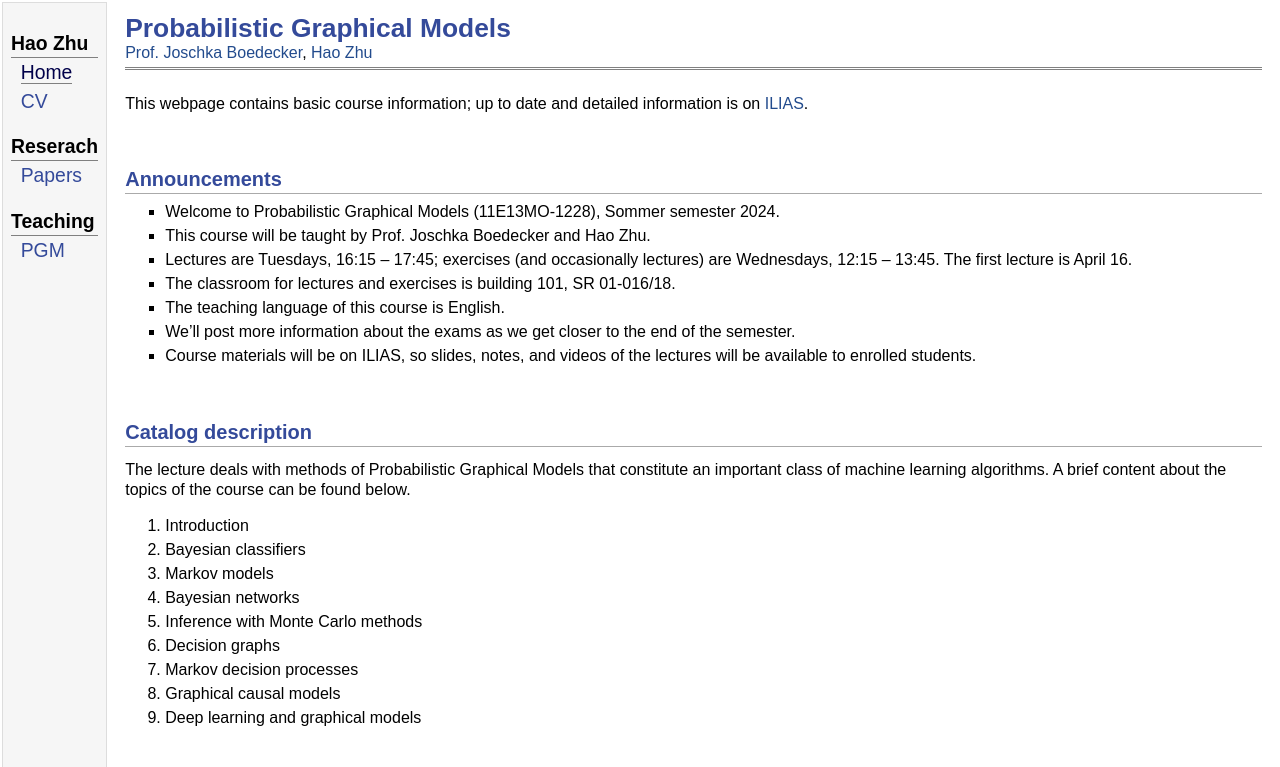
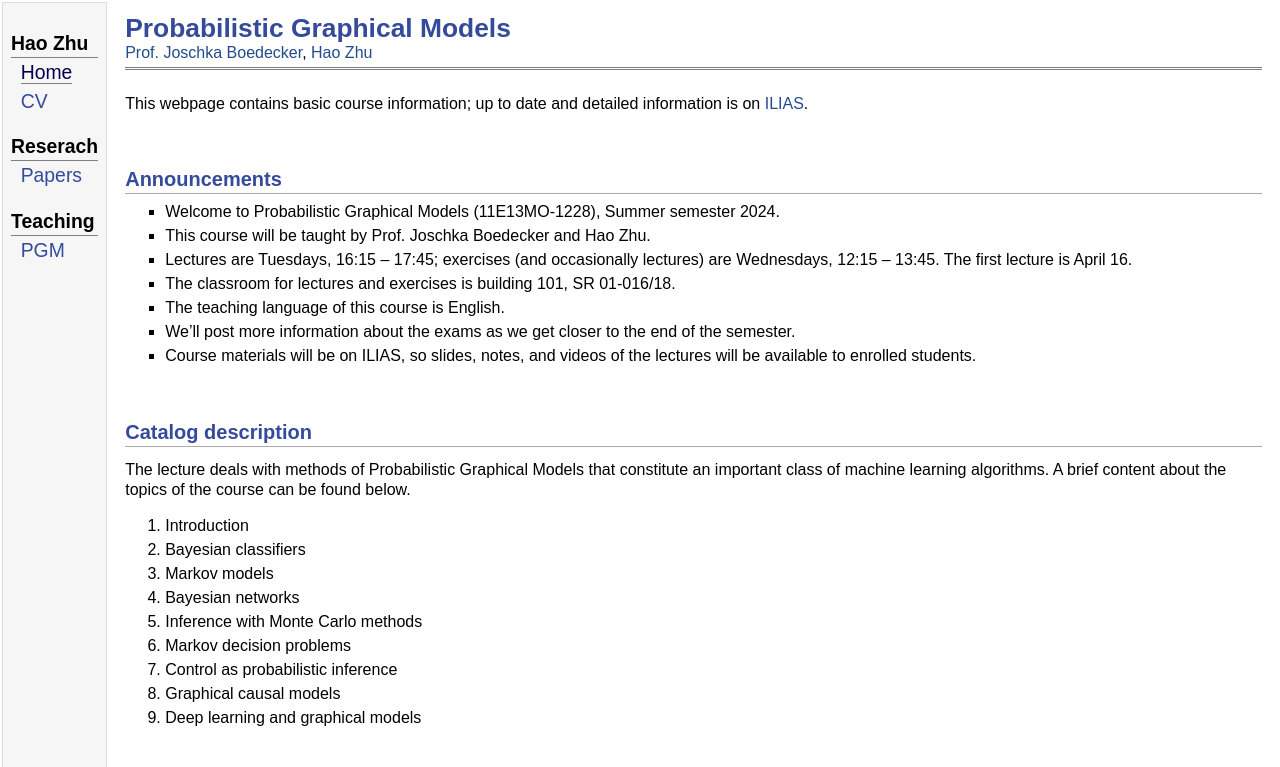
Before and after one commit to haozhu10015/haozhu10015.github.io, a Jekyll site: the page built from teaching/pgm.md, in a window 1280 px wide. Shown: the top 767 px of the page. Built offline with Jekyll 4.4.1, drawn with Linux system fonts in a browser that asks for light colours; some web fonts are replaced.

Commit message:
fix typo

```diff
--- a/teaching/pgm.md
+++ b/teaching/pgm.md
@@ -8,7 +8,7 @@ This webpage contains basic course information; up to date and detailed informat
 
 ## Announcements
 
-* Welcome to Probabilistic Graphical Models (11E13MO-1228), Sommer semester 2024.
+* Welcome to Probabilistic Graphical Models (11E13MO-1228), Summer semester 2024.
 * This course will be taught by Prof. Joschka Boedecker and Hao Zhu.
 * Lectures are Tuesdays, 16:15 -- 17:45; exercises (and occasionally lectures) are Wednesdays, 12:15 -- 13:45. The first lecture is April 16.
 * The classroom for lectures and exercises is building 101, SR 01-016/18.
@@ -26,8 +26,8 @@ The lecture deals with methods of Probabilistic Graphical Models that constitute
 3. Markov models
 4. Bayesian networks
 5. Inference with Monte Carlo methods
-6. Decision graphs
-7. Markov decision processes
+6. Markov decision problems
+7. Control as probabilistic inference
 8. Graphical causal models
 9. Deep learning and graphical models
 
```
